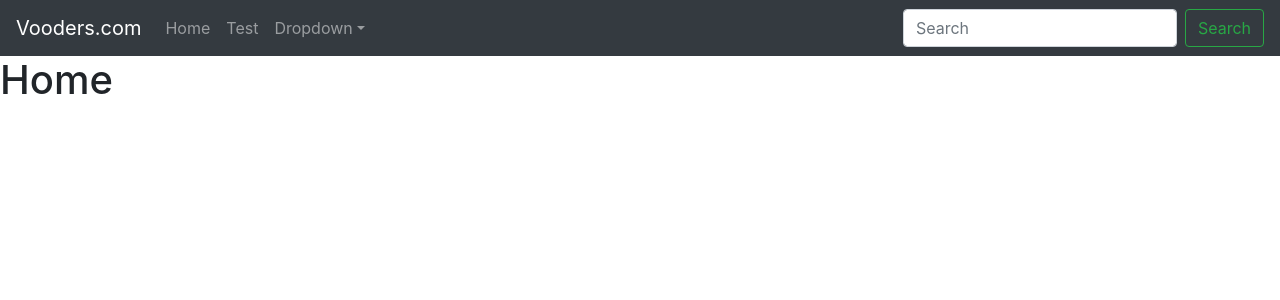
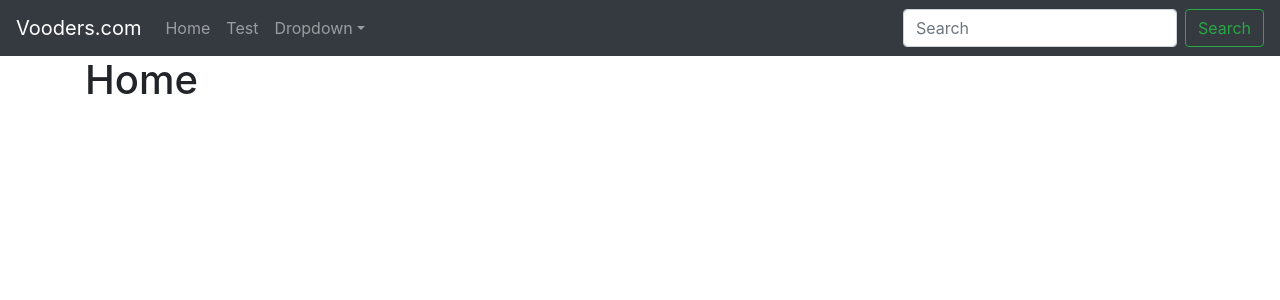
Before and after one commit to Vooders/vooders.react, a React (Create React App) app in the folder frontend/: page / in a window 1280 px wide. Shown: the top 300 px of the page. Built offline with nearby package versions, Linux system fonts and the light colour scheme.

Commit message:
Add containers to pages

```diff
--- a/frontend/src/components/Home.tsx
+++ b/frontend/src/components/Home.tsx
@@ -1,9 +1,16 @@
 import React from 'react'
+import { Container, Row, Col } from 'react-bootstrap'
 
-export function Home() {
-  return (
-    <div>
-      <h1>Home</h1>
-    </div>
-  )
+export class Home extends React.Component {
+  render () {
+    return (
+      <>
+        <Container>
+          <Row>
+            <Col><h1>Home</h1></Col>
+          </Row>
+        </Container>
+      </>
+    )
+  }
 }
--- a/frontend/src/components/RouterTest.tsx
+++ b/frontend/src/components/RouterTest.tsx
@@ -1,9 +1,14 @@
 import React from 'react'
+import { Container, Row, Col } from 'react-bootstrap'
 
 export function RouterTest() {
   return (
-    <div>
-      <h1>Test</h1>
-    </div>
+    <>
+      <Container>
+        <Row>
+          <Col><h1>Test</h1></Col>
+        </Row>
+      </Container>
+    </>
   )
 }
```
